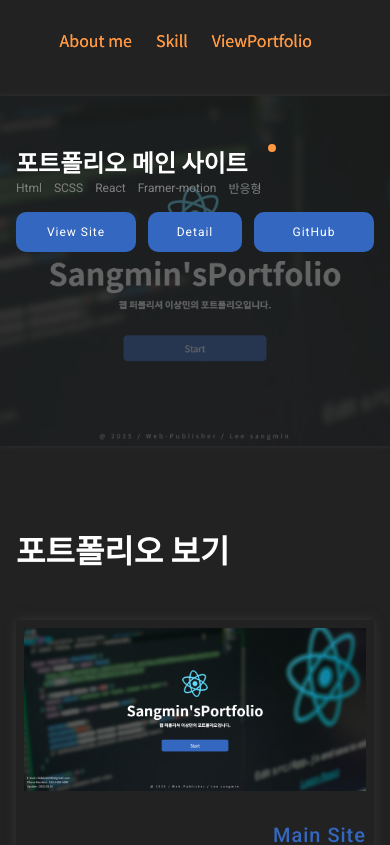
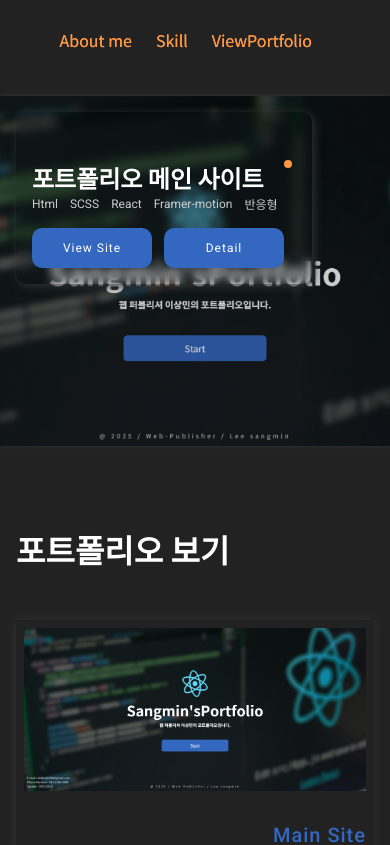
Before and after one commit to tkdals5879/mainSite, a React (Create React App) app: page /aboutMe/viewPortfolio in a window 390 px wide. Shown: the top 845 px of the page. Built offline with nearby package versions, Linux system fonts and the light colour scheme.

Commit message:
피드백 > viewpoerfolio 부분 div로 감싸고 backgroundColor 주는작업!

```diff
--- a/src/component/CloneCording.js
+++ b/src/component/CloneCording.js
@@ -20,6 +20,7 @@ function CloneCording() {
         <img src="/cloneCordingImg.PNG" alt="cloneCordingImgBg" />
       </figure>
 
+      <div className='portfolioInner'>
         <motion.div className='titleWrap'
           initial={{ y: 100, opacity: 0 }}
           animate={{ y: 0, opacity: 1 }}
@@ -46,7 +47,7 @@ function CloneCording() {
 
           <motion.button type='button' className='eng' whileHover={{ scale: 1.02 }} whileTap={{ scale: 0.99 }} transition={{ type: 'spring', stiffness: 500 }} onClick={handleModalOpen}>Detail</motion.button>
           <a href="https://github.com/tkdals5879/mimodern" target='_blank' rel="noopener noreferrer">
-          <motion.button type='button' className='eng' whileHover={{ scale: 1.02 }} whileTap={{ scale: 0.99 }} transition={{ type: 'spring', stiffness: 500 }} >GitHub</motion.button></a>
+            <motion.button type='button' className='eng lastbtn' whileHover={{ scale: 1.02 }} whileTap={{ scale: 0.99 }} transition={{ type: 'spring', stiffness: 500 }} >GitHub</motion.button></a>
         </motion.div>
 
         <motion.div className='descriptionWrap'
@@ -62,6 +63,7 @@ function CloneCording() {
             실제 홈페이지처럼 스크롤이벤트와 버튼 이벤트를 구현하였습니다.<br />
             1인개발, 기여도 100%</p>
         </motion.div>
+      </div>
 
       <AnimatePresence>
         {modalOpen && <CloneCordingDetail onClose={handleModalClose} />}
--- a/src/component/MainSite.js
+++ b/src/component/MainSite.js
@@ -22,6 +22,7 @@ function MainSite() {
         <img src="/mainSiteImg.PNG" alt="mainSiteImgBg" />
       </figure>
 
+      <div className='portfolioInner'>
         <motion.div className='titleWrap'
           initial={{ y: 100, opacity: 0 }}
           animate={{ y: 0, opacity: 1 }}
@@ -49,7 +50,7 @@ function MainSite() {
           <motion.button type='button' className='eng' whileHover={{ scale: 1.02 }} whileTap={{ scale: 0.99 }} transition={{ type: 'spring', stiffness: 500 }} onClick={handleModalOpen}>Detail</motion.button>
 
           <a href="https://github.com/tkdals5879/mainSite" target='_blank' rel="noopener noreferrer">
-          <motion.button type='button' className='eng' whileHover={{ scale: 1.02 }} whileTap={{ scale: 0.99 }} transition={{ type: 'spring', stiffness: 500 }} >GitHub</motion.button></a>
+            <motion.button type='button' className='eng lastbtn' whileHover={{ scale: 1.02 }} whileTap={{ scale: 0.99 }} transition={{ type: 'spring', stiffness: 500 }} >GitHub</motion.button></a>
 
 
         </motion.div>
@@ -67,6 +68,7 @@ function MainSite() {
             리액트의 특징을 잘 살려, 부드러운 화면전환과 상태관리를 통한 여러효과를 구현했습니다.<br />
             1인개발, 기여도 100%</p>
         </motion.div>
+      </div>
 
       <AnimatePresence>
         {modalOpen && <MainSiteDetail onClose={handleModalClose} />}
--- a/src/component/WeatherProject.js
+++ b/src/component/WeatherProject.js
@@ -20,6 +20,7 @@ function WeatherProject() {
         <img src="/weatherProjectImg.PNG" alt="weatherProjectImgBg" />
       </figure>
 
+      <div className='portfolioInner'>
         <motion.div className='titleWrap'
           initial={{ y: 100, opacity: 0 }}
           animate={{ y: 0, opacity: 1 }}
@@ -52,7 +53,7 @@ function WeatherProject() {
           <motion.button type='button' className='eng' whileHover={{ scale: 1.02 }} whileTap={{ scale: 0.99 }} transition={{ type: 'spring', stiffness: 500 }} onClick={handleModalOpen}>Detail</motion.button>
 
           <a href="hhttps://github.com/tkdals5879/weatherProject" target='_blank' rel="noopener noreferrer">
-          <motion.button type='button' className='eng' whileHover={{ scale: 1.02 }} whileTap={{ scale: 0.99 }} transition={{ type: 'spring', stiffness: 500 }} >
+            <motion.button type='button' className='eng lastbtn' whileHover={{ scale: 1.02 }} whileTap={{ scale: 0.99 }} transition={{ type: 'spring', stiffness: 500 }} >
               GitHub
             </motion.button>
           </a>
@@ -72,6 +73,7 @@ function WeatherProject() {
             특정 국가를 검색하면 그 나라의 날씨 및 뉴스정보를 확인할 수 있습니다.<br />
             1인개발, 기여도 100%</p>
         </motion.div>
+      </div>
 
       <AnimatePresence>
         {modalOpen && <WeatherProjectDetail onClose={handleModalClose} />}
--- a/src/css/MainSite/mainsite.css
+++ b/src/css/MainSite/mainsite.css
@@ -6,6 +6,13 @@
   position: relative;
   z-index: 1;
   box-shadow: 0px 0px 5px #333;
+}
+.portfolioWrap .portfolioInner {
+  width: fit-content;
+  padding: 1rem 5rem 3rem 5rem;
+  border-radius: 50px;
+  background-color: rgba(0, 0, 0, 0.7725490196);
+  backdrop-filter: blur(5px);
 }
 .portfolioWrap > figure {
   position: absolute;
@@ -22,8 +29,8 @@
   left: 0;
   width: 100%;
   height: 100%;
-  opacity: 0.3;
   object-fit: cover;
+  filter: brightness(0.8);
 }
 .portfolioWrap .titleWrap {
   margin-top: 5rem;
@@ -97,21 +104,24 @@
   .portfolioWrap {
     padding: 2rem;
   }
-  .portfolioWrap .titleWrap {
+  .portfolioWrap .portfolioInner {
+    padding: 1rem 5rem;
+  }
+  .portfolioWrap .portfolioInner .titleWrap {
     margin-top: 7rem;
   }
-  .portfolioWrap .titleWrap > div h1 {
+  .portfolioWrap .portfolioInner .titleWrap > div h1 {
     font-size: 32px;
   }
-  .portfolioWrap .btnWrap {
+  .portfolioWrap .portfolioInner .btnWrap {
     margin-top: 1rem;
   }
-  .portfolioWrap .btnWrap button {
+  .portfolioWrap .portfolioInner .btnWrap button {
     width: 100px;
     height: 40px;
   }
-  .portfolioWrap .descriptionWrap {
-    margin-top: 15rem;
+  .portfolioWrap .portfolioInner .descriptionWrap {
+    margin-top: 10rem;
   }
 }
 @media (max-width: 767px) {
@@ -119,15 +129,22 @@
     padding: 1rem;
     height: 350px;
   }
-  .portfolioWrap .titleWrap {
+  .portfolioWrap .portfolioInner {
+    padding: 1rem;
+    border-radius: 10px;
+    background-color: transparent;
+    box-shadow: 2px 2px 10px #333;
+  }
+  .portfolioWrap .portfolioInner .titleWrap {
     margin-top: 2rem;
   }
-  .portfolioWrap .titleWrap > div h1 {
+  .portfolioWrap .portfolioInner .titleWrap > div h1 {
     font-size: 24px;
   }
-  .portfolioWrap .titleWrap ul {
+  .portfolioWrap .portfolioInner .titleWrap ul {
     flex-wrap: wrap;
     font-size: 12px;
+    color: #ccc;
   }
   .portfolioWrap .btnWrap {
     gap: 12px;
@@ -136,6 +153,9 @@
     width: 120px !important;
     font-size: 12px;
   }
+  .portfolioWrap .btnWrap .lastbtn {
+    display: none;
+  }
   .portfolioWrap .descriptionWrap {
     display: none;
   }
--- a/src/css/MainSite/mainsite.scss
+++ b/src/css/MainSite/mainsite.scss
@@ -7,7 +7,15 @@
   z-index: 1;
   box-shadow: 0px 0px 5px #333;
 
-  >figure{
+  .portfolioInner {
+    width: fit-content;
+    padding: 1rem 5rem 3rem 5rem;
+    border-radius: 50px;
+    background-color: #000000c5;
+    backdrop-filter: blur(5px);
+  }
+
+  >figure {
     position: absolute;
     top: 0;
     left: 0;
@@ -15,14 +23,15 @@
     height: 100%;
     overflow: hidden;
     z-index: -1;
-    img{
+
+    img {
       position: absolute;
       top: 0;
       left: 0;
       width: 100%;
       height: 100%;
-      opacity: 0.3;
       object-fit: cover;
+      filter: brightness(.8);
     }
   }
 
@@ -111,27 +120,34 @@
 // ---------------------------------------------------------------------------------------------------------------------- 반응형 분기점01 (1279px이하) ▼
 
 @media (max-width:1279px) {
-  .portfolioWrap{
+  .portfolioWrap {
     padding: 2rem;
-    .titleWrap{
+
+    .portfolioInner {
+      padding: 1rem 5rem;
+
+      .titleWrap {
         margin-top: 7rem;
-      >div{
-        h1{
+
+        >div {
+          h1 {
             font-size: 32px;
           }
         }
       }
 
-    .btnWrap{
+      .btnWrap {
         margin-top: 1rem;
-      button{
+
+        button {
           width: 100px;
           height: 40px;
         }
       }
 
-    .descriptionWrap{
-      margin-top: 15rem;
+      .descriptionWrap {
+        margin-top: 10rem;
+      }
     }
   }
 }
@@ -139,29 +155,47 @@
 // ---------------------------------------------------------------------------------------------------------------------- 반응형 분기점02 (767px이하) ▼
 
 @media (max-width:767px) {
-  .portfolioWrap{
+  .portfolioWrap {
     padding: 1rem;
     height: 350px;
-    .titleWrap{
+
+    .portfolioInner{
+      padding: 1rem;
+      border-radius: 10px;
+      background-color: transparent;
+      box-shadow: 2px 2px 10px #333;
+
+      .titleWrap {
         margin-top: 2rem;
-      >div{
-        h1{
+
+        >div {
+          h1 {
             font-size: 24px;
           }
         }
-      ul{
+
+        ul {
           flex-wrap: wrap;
           font-size: 12px;
+          color: #ccc;
         }
       }
-    .btnWrap{
+    }
+
+    .btnWrap {
       gap: 12px;
-      button{
+
+      button {
         width: 120px !important;
         font-size: 12px;
       }
+
+      .lastbtn{
+        display: none;
       }
-    .descriptionWrap{
+    }
+
+    .descriptionWrap {
       display: none;
     }
   }
--- a/src/pages/AboutMe.js
+++ b/src/pages/AboutMe.js
@@ -30,7 +30,7 @@ function AboutMe() {
       {location.pathname === "/aboutMe" && (
         <div className='aboutMeWrap'>
 
-          <video className="backgroundVideo" autoPlay muted loop >
+          <video className="backgroundVideo" autoPlay muted loop playsInline>
             <source src='/mainsiteVideo.mp4' type='video/mp4' />
           </video>
 
```
Also changed, not shown: src/component/NewPortfolio.js (+5 -2 lines), 1 other file (tests, documents, lock files or other folders). Lines whose indentation alone changed are shown as unchanged.
